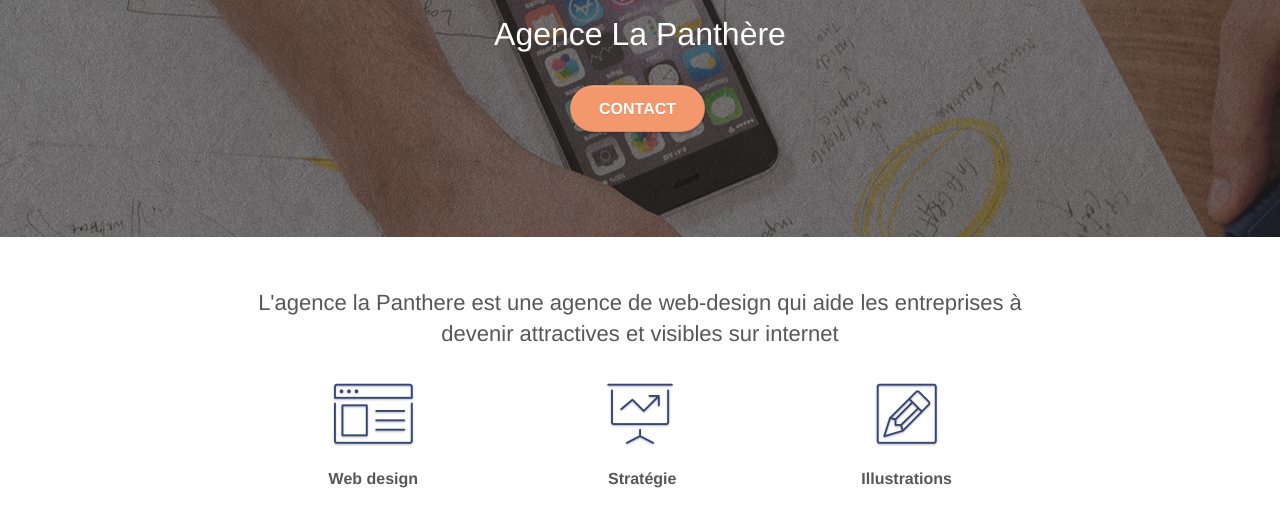
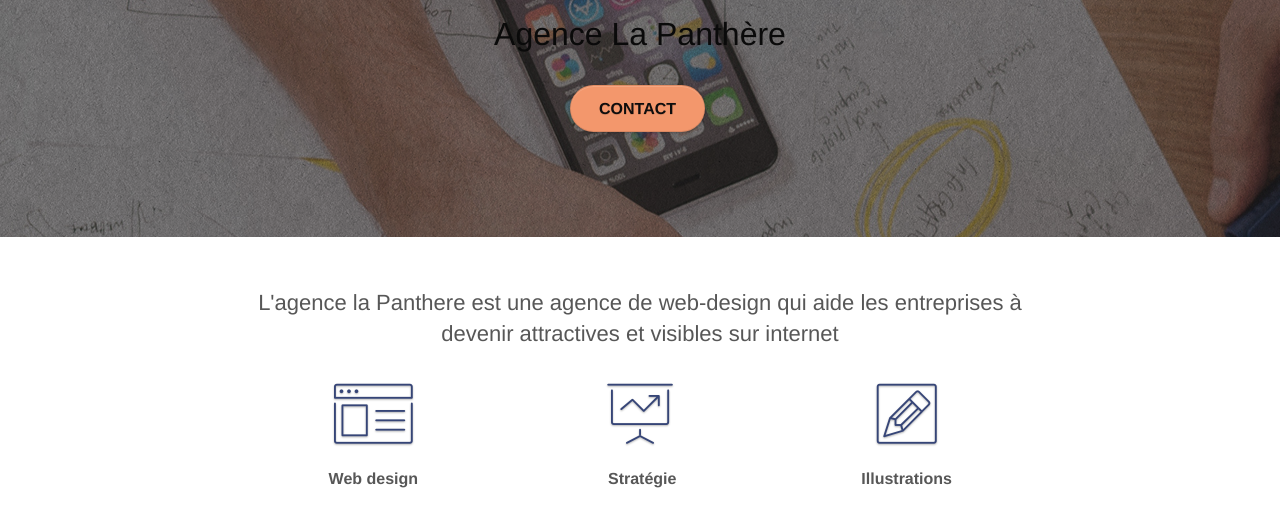
Before and after one commit to scarlette2/la-panthere-correction, a plain HTML site: page index.html in a window 1280 px wide. Shown: the part 295-800 px from the top of the page. Drawn offline with Linux system fonts and the light colour scheme.

Commit message:
Add files via upload

```diff
--- a/style.css
+++ b/style.css
@@ -797,12 +797,12 @@ h4 {
 }
 
 .tc-white {
-    color: #FFF!important;
+    color: rgb(10, 10, 10)!important;
 }
 
 .btn-atomic-tangerine {
     background: #F3976C;
-    color: #FFFFFF!important;
+    color: #0e0d0d!important;
 }
 
 .btn-atomic-tangerine:hover {
```
Also changed, not shown: page2.html (+3 -3 lines).
